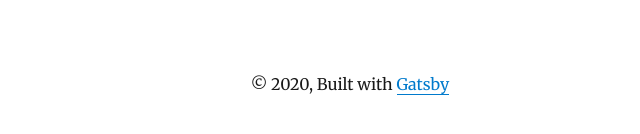
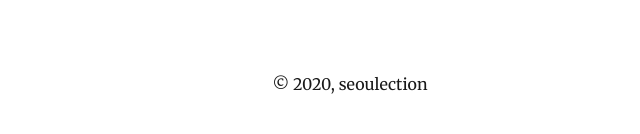
Before and after one commit to seoulection/self-blog, a Gatsby site: page / in a window 1280 px wide. Shown: the part 292-426 px from the top of the page, without its empty margins (290-930 px from the left). Built offline with nearby package versions, Linux system fonts and the light colour scheme; Gatsby itself is replaced by a stand-in of ours; some packages are replaced by stand-ins of ours.

Commit message:
Replaces starter footer text

```diff
--- a/src/components/layout.js
+++ b/src/components/layout.js
@@ -67,9 +67,7 @@
           <main>{children}</main>
         </div>
         <Footer>
-          © {new Date().getFullYear()}, Built with
-          {` `}
-          <a href="https://www.gatsbyjs.org">Gatsby</a>
+          © {new Date().getFullYear()}, seoulection
         </Footer>
       </Wrapper>
     )
```
